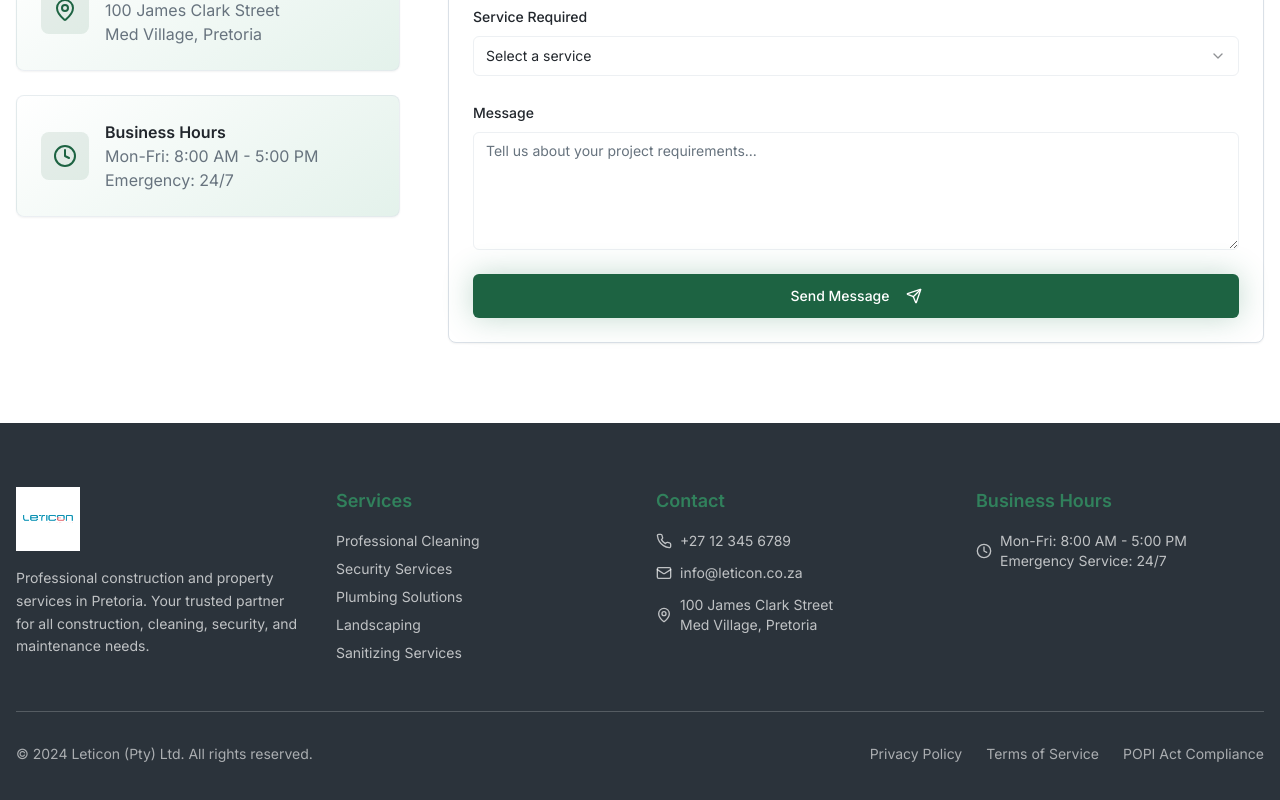
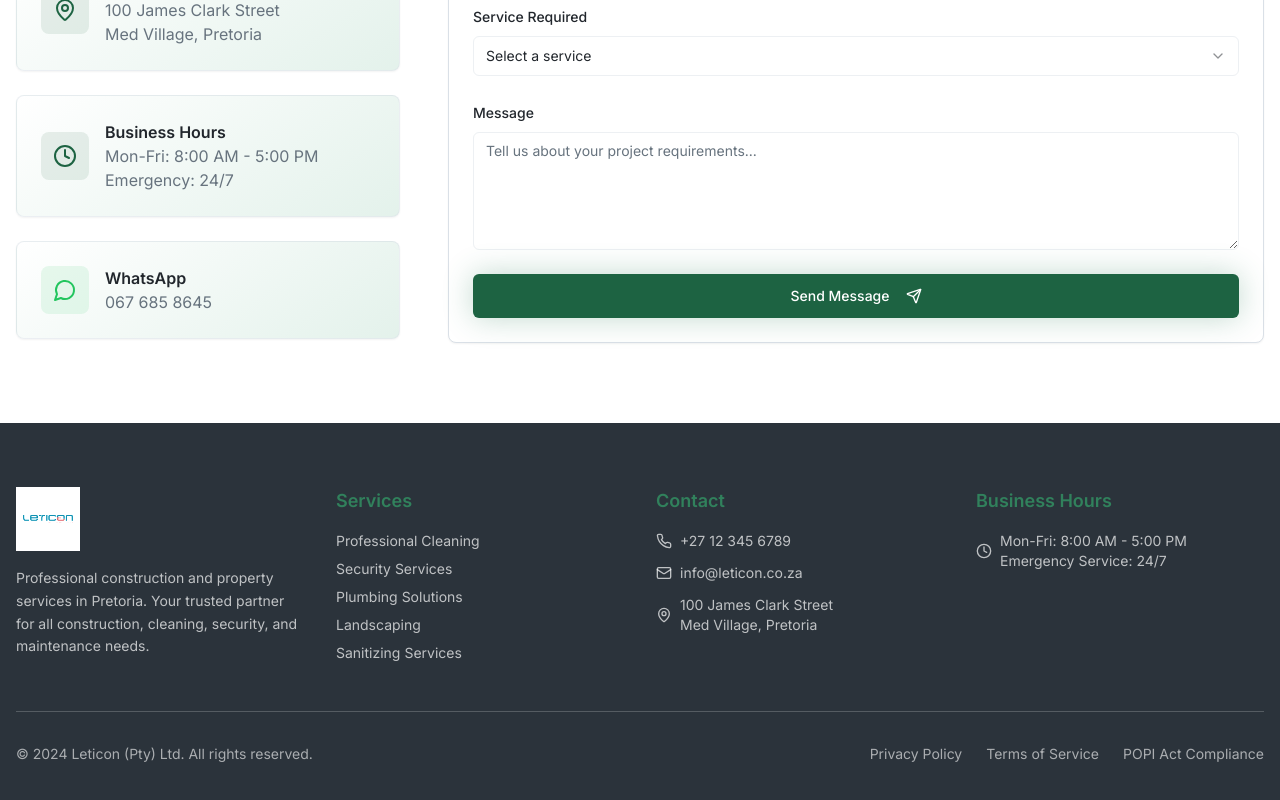
Before and after one commit to maphal-2025/leticon-presto-homes, a React (Vite) app: page / in a window 1280 px wide. Shown: the part 2739-3539 px from the top of the page. Built offline with nearby package versions, Linux system fonts and the light colour scheme.

Commit message:
Add WhatsApp contact
Add WhatsApp contact information to the website.

```diff
--- a/src/components/Contact.tsx
+++ b/src/components/Contact.tsx
@@ -10,7 +10,8 @@ import {
   Mail,
   MapPin,
   Clock,
-  Send
+  Send,
+  MessageCircle
 } from "lucide-react";
 import { useToast } from "@/hooks/use-toast";
 
@@ -111,6 +112,27 @@ const Contact = () => {
                   </div>
                 </CardContent>
               </Card>
+
+              <Card className="bg-gradient-card border-border/50">
+                <CardContent className="p-6">
+                  <div className="flex items-center space-x-4">
+                    <div className="w-12 h-12 bg-green-500/10 rounded-lg flex items-center justify-center">
+                      <MessageCircle className="w-6 h-6 text-green-500" />
+                    </div>
+                    <div>
+                      <h3 className="font-semibold text-foreground">WhatsApp</h3>
+                      <a
+                        href="https://wa.me/27676858645"
+                        target="_blank"
+                        rel="noopener noreferrer"
+                        className="text-muted-foreground hover:text-green-500 transition-colors"
+                      >
+                        067 685 8645
+                      </a>
+                    </div>
+                  </div>
+                </CardContent>
+              </Card>
             </div>
           </div>
 
```
